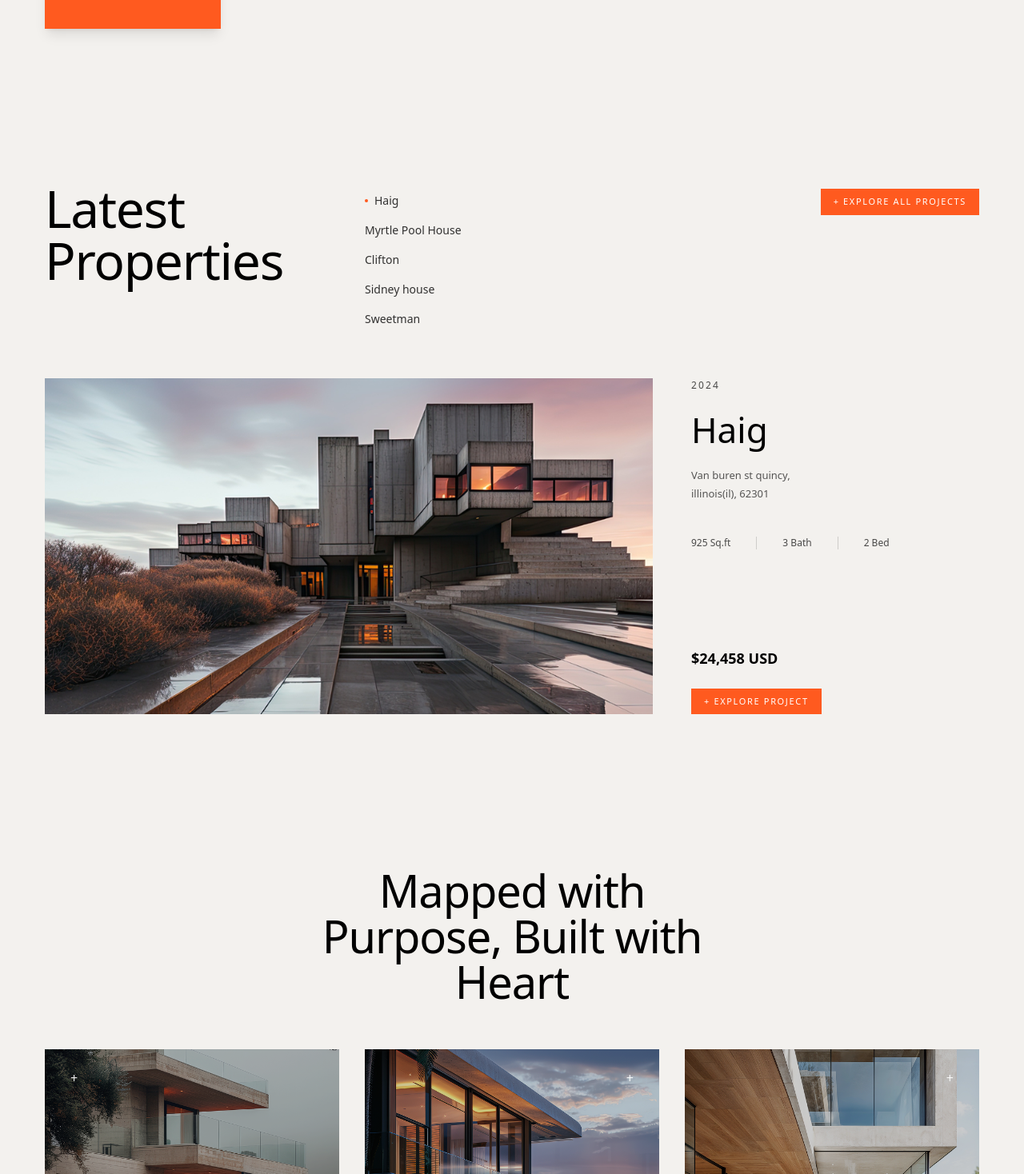
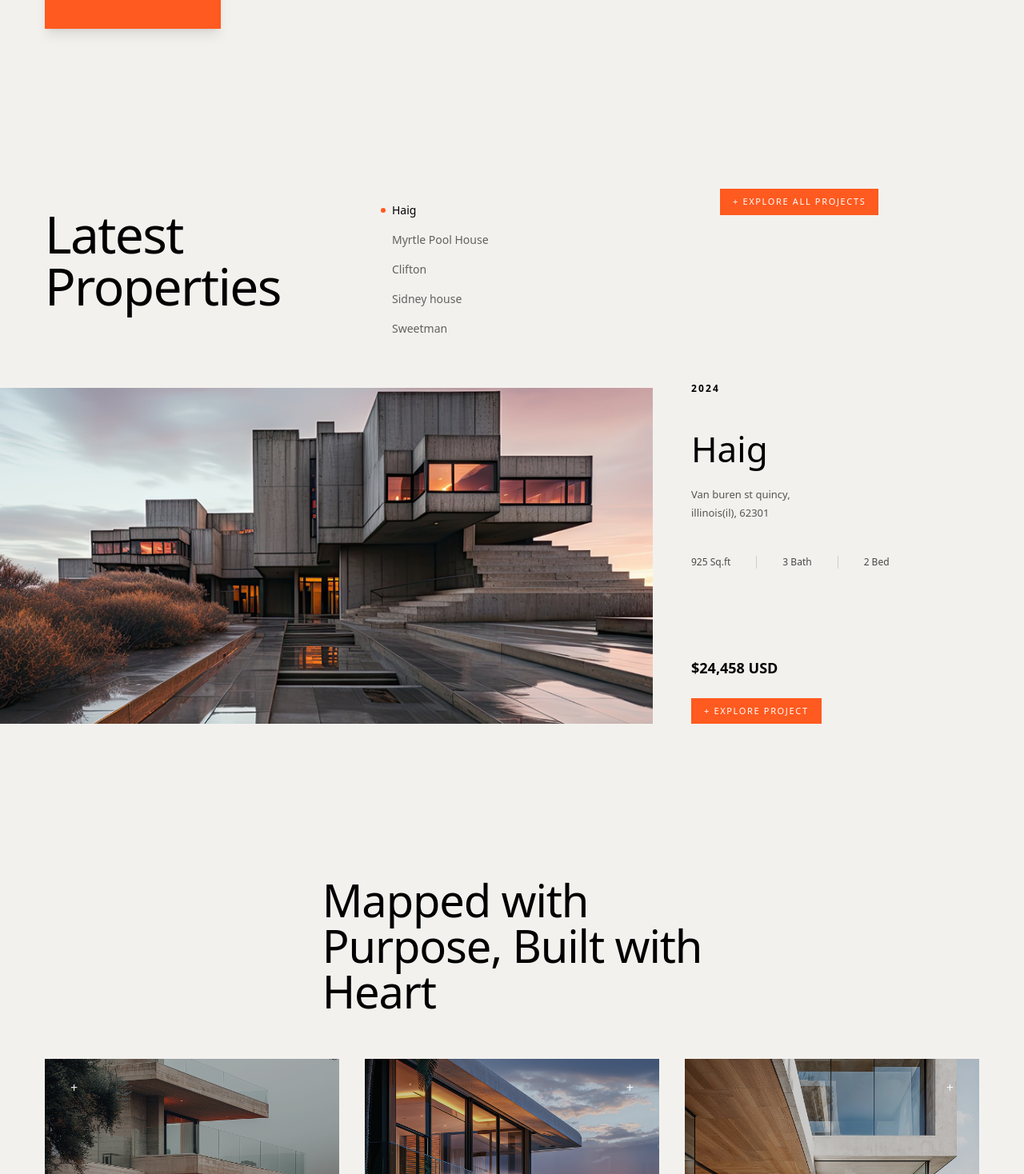
Before and after one commit to debnoob/nestora-landing, a React (Vite) app: page / in a window 1280 px wide. Shown: the part 2200-3668 px from the top of the page at 80% size. Built offline with nearby package versions, Linux system fonts and the light colour scheme.

Commit message:
fixed till latest properties

```diff
--- a/src/components/HeroSection.jsx
+++ b/src/components/HeroSection.jsx
@@ -10,6 +10,7 @@ const northJutlandImage = new URL('../assets/7.png', import.meta.url).href;
 import girlVideo from "../assets/girl.mp4";
 import manImage from "../assets/man.jpg";
 import happyCoupleVideo from "../assets/happy_couple.mp4";
+import LatestPropertiesList from "./LatestPropertiesList";
 
 const HeroSection = () => {
   const [activeSlide, setActiveSlide] = useState(0);
@@ -139,8 +140,8 @@ const HeroSection = () => {
       <section className="bg-[#f3f1ee]">
         <div className="mx-auto max-w-[1280px] px-6 py-24 lg:px-14">
           {/* Top centered paragraph */}
-          <p className="mx-auto max-w-[900px] text-center text-[24px] font-light leading-[1.5] text-[#111] sm:text-[28px]">
-            Discover stunning residential buildings and modern apartments designed for every lifestyle — whether you're buying, renting, or investing.
+          <p className="ml-10 max-w-[900px] text-left text-[24px] font-normal tracking-tight text-[#111] sm:text-[28px]">
+            Discover stunning residential buildings and modern<br /> apartments designed for every lifestyle — whether <br/>you're buying, renting, or investing.
           </p>
 
           {/* Bottom layout */}
@@ -178,7 +179,9 @@ const HeroSection = () => {
 
               <div className="mt-14 grid gap-12 sm:grid-cols-2">
                 <div>
+                <div className="border-b border-black/10 pb-4">
                   <h3 className="text-[22px] font-medium text-[#111]">Sell</h3>
+                  </div>
                   <p className="mt-5 text-[15px] leading-[1.7] text-[#555]">
                     Speedily say has suitable disposal add boy.
                   </p>
@@ -202,30 +205,21 @@ const HeroSection = () => {
       <section className="bg-[#f3f1ee]">
         <div className="mx-auto max-w-[1280px] px-6 py-24 lg:px-14">
           {/* Top row */}
-          <div className="grid gap-10 lg:grid-cols-[360px_1fr_auto] lg:items-start">
-            <h2 className="text-[56px] font-medium leading-[1.02] tracking-[-0.02em] text-black sm:text-[64px]">
+          <div className="grid gap-10 lg:grid-cols-[360px_1fr_1fr] lg:items-start flex-col lg:justify-start items-start">
+            <h2 className="mt-8 tracking-tight text-[#111] text-[56px] font-normal leading-[1.02] tracking-[-0.02em] text-black sm:text-[64px]">
               Latest
               <br />
               Properties
             </h2>
 
-            <div className="pt-3">
-              <ul className="space-y-4 text-[14px] text-black/80">
-                <li className="flex items-center gap-2">
-                  <span className="inline-block h-1 w-1 rounded-full bg-[#ff5a1f]" />
-                  <span>Haig</span>
-                </li>
-                <li>Myrtle Pool House</li>
-                <li>Clifton</li>
-                <li>Sidney house</li>
-                <li>Sweetman</li>
-              </ul>
+            <div className="pt-3 ml-5">
+              <LatestPropertiesList />
             </div>
 
             <div className="lg:pt-2">
               <a
                 href="#"
-                className="inline-block bg-[#ff5a1f] px-4 py-2 text-[11px] font-medium uppercase tracking-[0.15em] text-white"
+                className="ml-10 inline-block bg-[#ff5a1f] px-4 py-2 text-[11px] font-medium uppercase tracking-[0.15em] text-white"
               >
                 + Explore All Projects
               </a>
@@ -234,7 +228,7 @@ const HeroSection = () => {
 
           {/* Main content: image + details */}
           <div className="mt-16 grid gap-12 lg:grid-cols-[1fr_360px] lg:items-stretch">
-            <div className="overflow-hidden bg-neutral-200">
+            <div className="overflow-hidden bg-neutral-200 -ml-38" >
               <img
                 src={latestImage}
                 alt="Latest property"
@@ -244,8 +238,8 @@ const HeroSection = () => {
 
             <div className="flex flex-col justify-between">
               <div>
-                <div className="text-[12px] tracking-[0.18em] text-black/70">2024</div>
-                <h3 className="mt-6 text-[44px] font-medium leading-none text-black">
+                <div className="-mt-2 text-[12px] font-bold tracking-[0.18em] text-black/120">2024</div>
+                <h3 className="mt-11 text-[44px] font-normal leading-none text-black">
                   Haig
                 </h3>
 
@@ -265,7 +259,7 @@ const HeroSection = () => {
               </div>
 
               <div className="mt-16">
-                <div className="text-[18px] font-semibold text-black">$24,458 USD</div>
+                <div className="-mt-4 text-[18px] font-semibold text-black">$24,458 USD</div>
                 <a
                   href="#"
                   className="mt-6 inline-block bg-[#ff5a1f] px-4 py-2 text-[11px] font-medium uppercase tracking-[0.15em] text-white"
@@ -277,16 +271,15 @@ const HeroSection = () => {
           </div>
         </div>
       </section>
-
       {/* --- Section 5 (Mapped with Purpose...) --- */}
       <section className="bg-[#f3f1ee]">
         <div className="mx-auto max-w-[1280px] px-6 py-24 lg:px-14">
           <div className="flex justify-center">
-            <h2 className="text-center text-[48px] font-medium leading-[1.02] tracking-[-0.02em] text-black sm:text-[56px]">
+            <h2 className="flex flex-col items-center justify-center text-left text-[48px] font-normal leading-[1.02] tracking-[-0.02em] text-black sm:text-[56px]">
               Mapped with
               <br />
               Purpose, Built with
-              <br />
+              <br  />
               Heart
             </h2>
           </div>
@@ -576,6 +569,7 @@ const HeroSection = () => {
         </div>
       </section>
 
+
       {/* --- Section 9 (Let’s Move...) --- */}
       <section className="bg-[#f3f1ee]">
         <div className="mx-auto max-w-[1280px] px-6 py-24 lg:px-14">
--- /dev/null
+++ b/src/components/LatestPropertiesList.jsx
@@ -0,0 +1,43 @@
+// src/components/LatestPropertiesList.jsx
+import { useState } from "react";
+
+const properties = [
+  "Haig",
+  "Myrtle Pool House",
+  "Clifton",
+  "Sidney house",
+  "Sweetman",
+];
+
+const LatestPropertiesList = () => {
+  // This state now lives SAFELY inside this small box.
+  // It won't interfere with your slider or other parts of the main page.
+  const [activeItem, setActiveItem] = useState("Haig");
+
+  return (
+    <div className="pt-3">
+      <ul className="space-y-4 text-[14px] text-black/80">
+        {properties.map((name) => (
+          <li
+            key={name}
+            onMouseEnter={() => setActiveItem(name)}
+            className="flex items-center gap-2 cursor-pointer transition-all duration-200"
+          >
+            {/* The Dot: Switches color based on state */}
+            <span
+              className={`inline-block h-1.5 w-1.5 rounded-full transition-colors duration-300 ${
+                activeItem === name ? "bg-[#ff5a1f]" : "bg-transparent"
+              }`}
+            />
+
+            {/* The Text: Switches color/opacity */}
+            <span className={activeItem === name ? "text-black font-medium" : "text-black/60"}>
+              {name}
+            </span>
+          </li>
+        ))}
+      </ul>
+    </div>
+  );
+}
+export default LatestPropertiesList;
```
